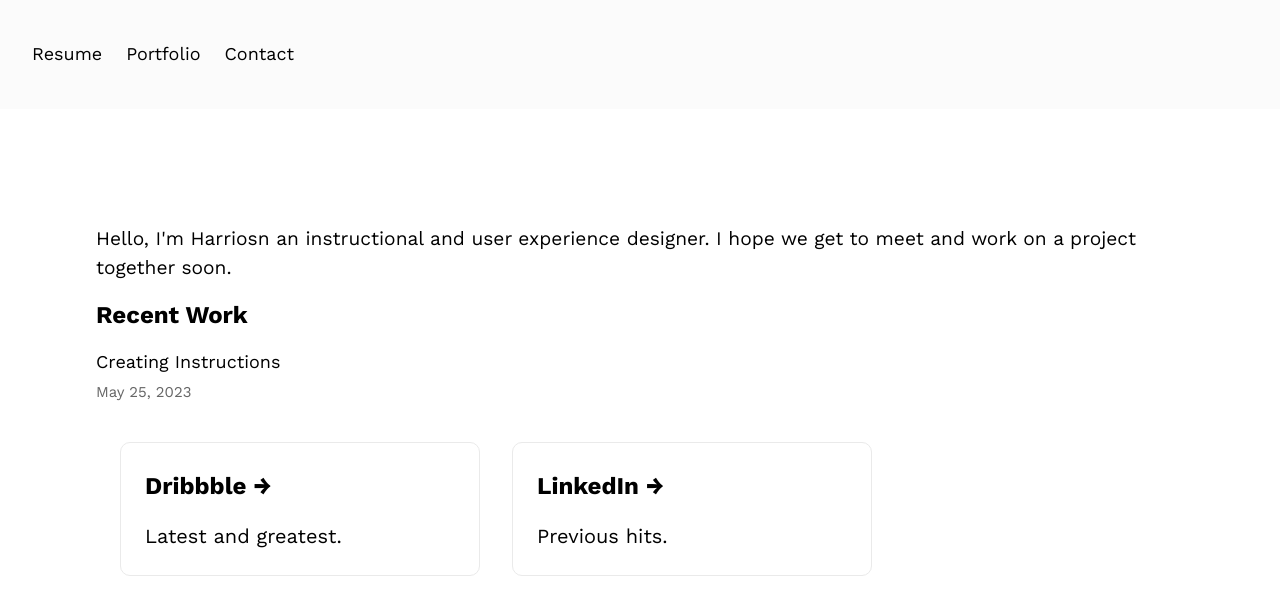
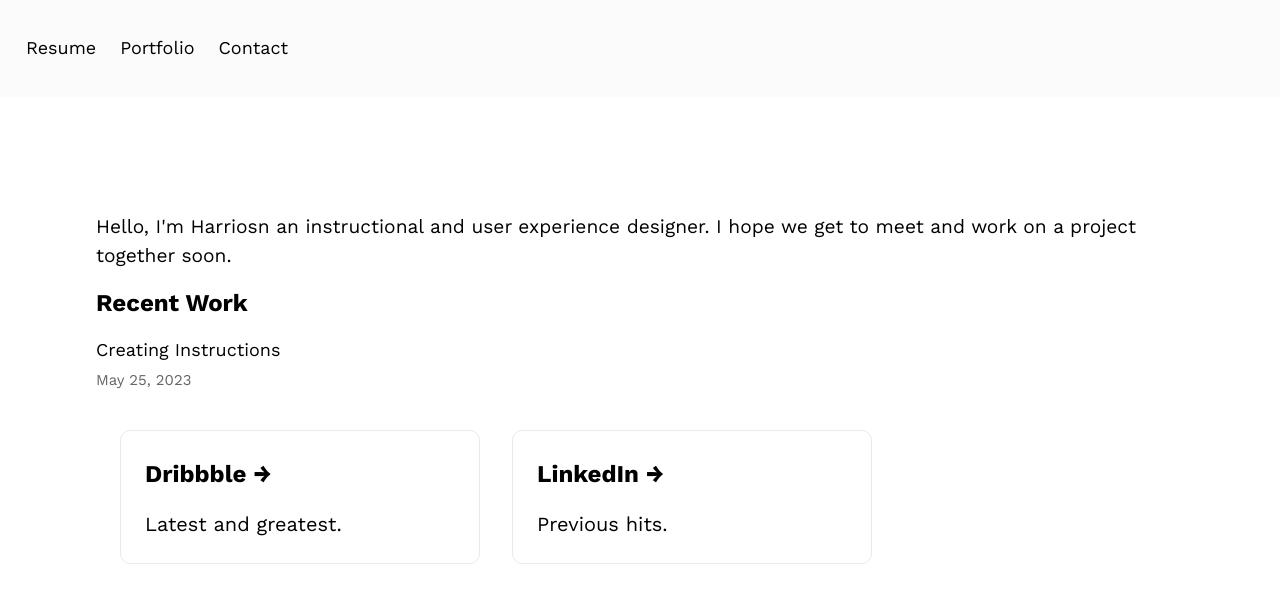
Before and after one commit to hgiven/subday, a Next.js app: page / in a window 1280 px wide. Shown: the top 614 px of the page. Built offline with nearby package versions, Linux system fonts and the light colour scheme.

Commit message:
Update global.css

```diff
--- a/styles/global.css
+++ b/styles/global.css
@@ -47,7 +47,7 @@ header{
 /* adjusts the larger box across the top */
 nav{
   display: flex;
-  padding: 16px;
+  padding: 10px;
   justify-content: space-between;
   align-items: center;
   background-color: #fbfbfb;
```
